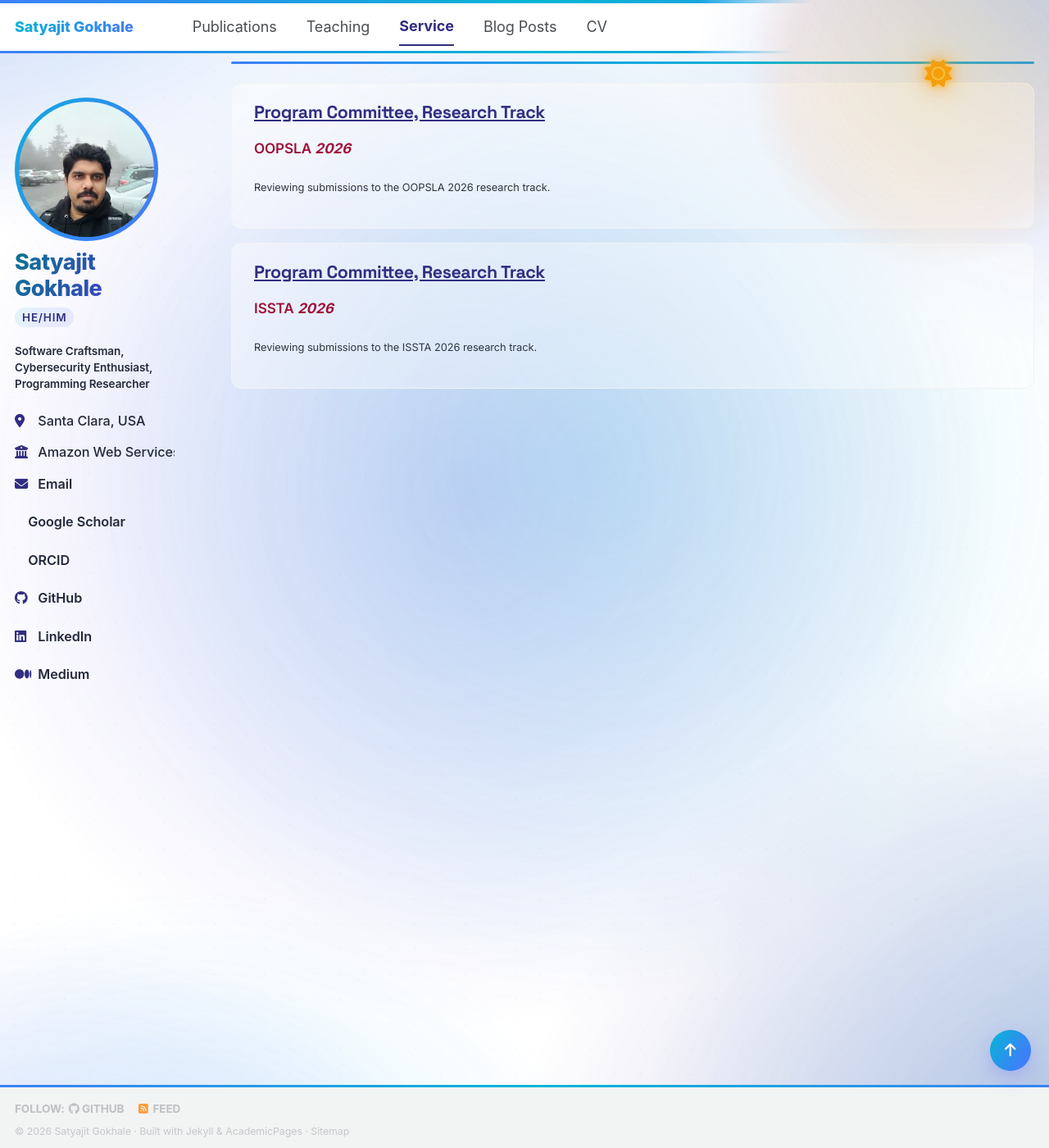
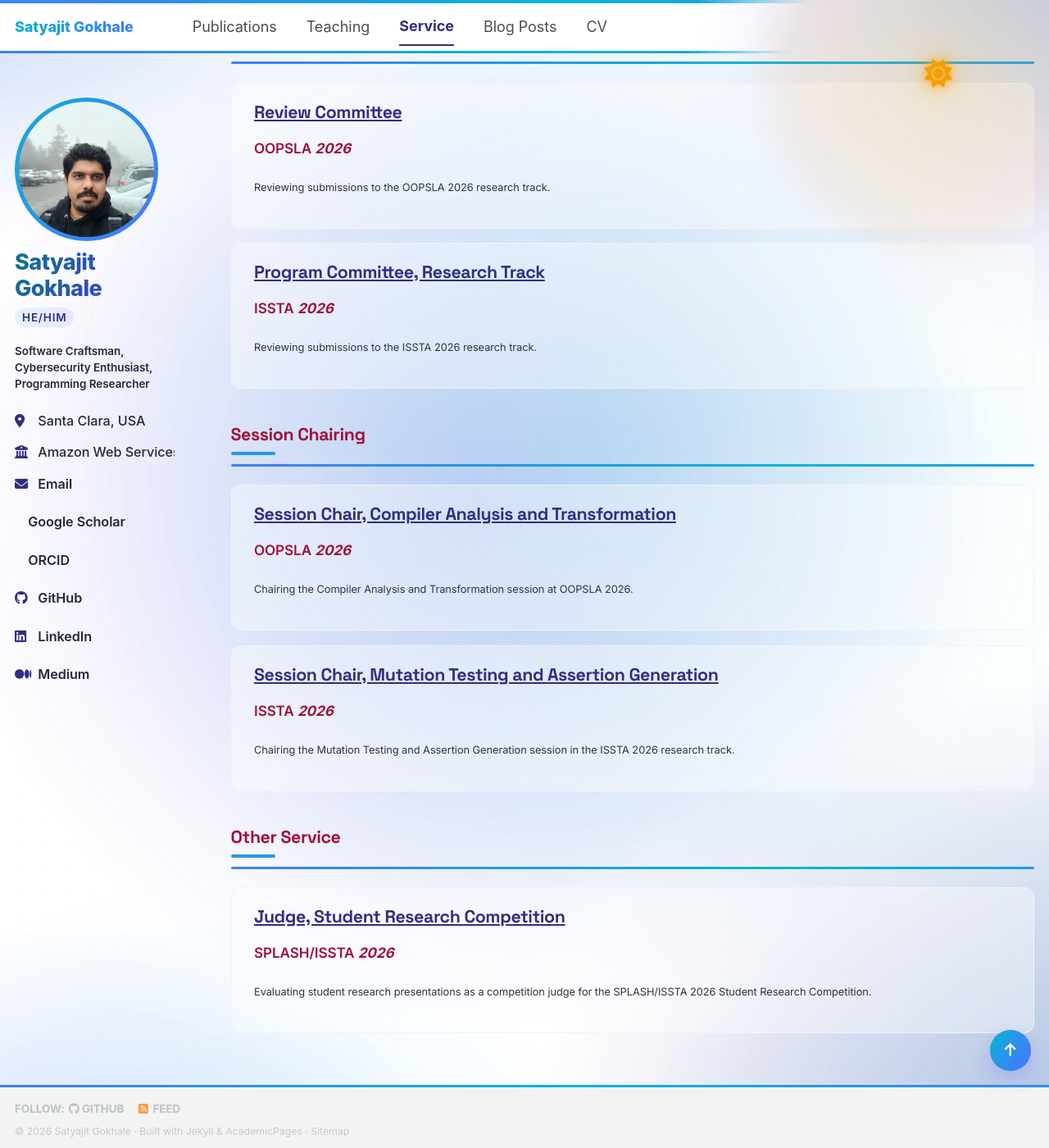
Before and after one commit to SpitfireSatya/spitfiresatya.github.io, a Jekyll site: the page built from _pages/service.md, in a window 1280 px wide and 1400 px high, scrolled down 440 px. Shown: the whole window at 82% size. Built offline with Jekyll 4.4.1, drawn with Linux system fonts in a browser that asks for light colours; a style sheet for code colours, icons or effects is not loaded.

Commit message:
feat(service): Add 2026 session chair and judge roles
Rename the OOPSLA 2026 role to Review Committee and list the OOPSLA
and ISSTA 2026 session chairs and the SPLASH/ISSTA SRC judge role on
both the Service page and the CV.

```diff
--- a/_pages/service.md
+++ b/_pages/service.md
@@ -31,7 +31,7 @@ author_profile: true
 <div class="list__item">
   <article class="archive__item" itemscope itemtype="http://schema.org/CreativeWork">
     <h2 class="archive__item-title" itemprop="headline">
-      <a href="https://2026.splashcon.org/track/oopsla-2026" rel="noopener">Program Committee, Research Track</a>
+      <a href="https://2026.splashcon.org/track/oopsla-2026" rel="noopener">Review Committee</a>
     </h2>
     <p>OOPSLA <i>2026</i></p>
     <p class="archive__item-excerpt" itemprop="description">Reviewing submissions to the OOPSLA 2026 research track.</p>
@@ -47,3 +47,39 @@ author_profile: true
     <p class="archive__item-excerpt" itemprop="description">Reviewing submissions to the ISSTA 2026 research track.</p>
   </article>
 </div>
+
+<h2>Session Chairing</h2>
+<hr />
+
+<div class="list__item">
+  <article class="archive__item" itemscope itemtype="http://schema.org/CreativeWork">
+    <h2 class="archive__item-title" itemprop="headline">
+      <a href="https://2026.splashcon.org/track/oopsla-2026" rel="noopener">Session Chair, Compiler Analysis and Transformation</a>
+    </h2>
+    <p>OOPSLA <i>2026</i></p>
+    <p class="archive__item-excerpt" itemprop="description">Chairing the Compiler Analysis and Transformation session at OOPSLA 2026.</p>
+  </article>
+</div>
+
+<div class="list__item">
+  <article class="archive__item" itemscope itemtype="http://schema.org/CreativeWork">
+    <h2 class="archive__item-title" itemprop="headline">
+      <a href="https://conf.researchr.org/track/issta-2026/issta-2026-research-papers" rel="noopener">Session Chair, Mutation Testing and Assertion Generation</a>
+    </h2>
+    <p>ISSTA <i>2026</i></p>
+    <p class="archive__item-excerpt" itemprop="description">Chairing the Mutation Testing and Assertion Generation session in the ISSTA 2026 research track.</p>
+  </article>
+</div>
+
+<h2>Other Service</h2>
+<hr />
+
+<div class="list__item">
+  <article class="archive__item" itemscope itemtype="http://schema.org/CreativeWork">
+    <h2 class="archive__item-title" itemprop="headline">
+      <a href="https://2026.splashcon.org/" rel="noopener">Judge, Student Research Competition</a>
+    </h2>
+    <p>SPLASH/ISSTA <i>2026</i></p>
+    <p class="archive__item-excerpt" itemprop="description">Evaluating student research presentations as a competition judge for the SPLASH/ISSTA 2026 Student Research Competition.</p>
+  </article>
+</div>
```
Also changed, not shown: _pages/cv-json.md (+19 -1 lines).
